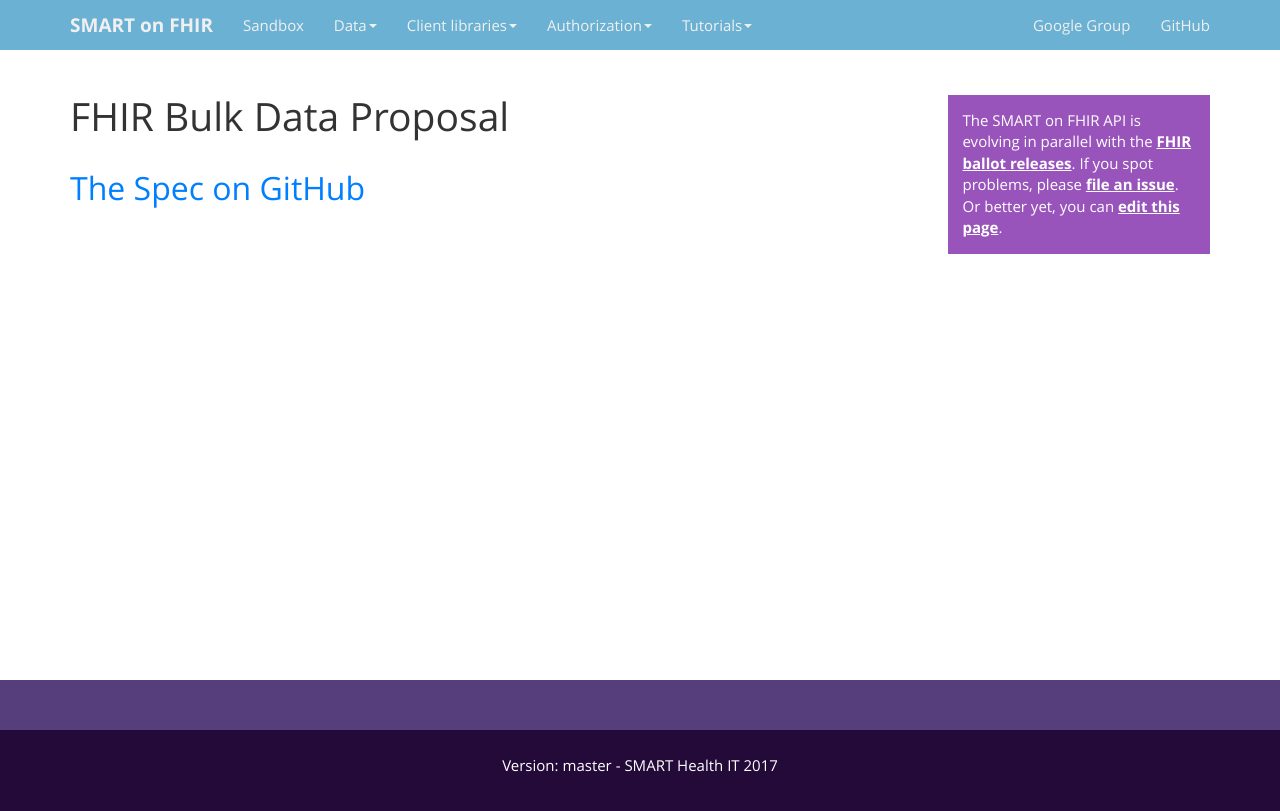
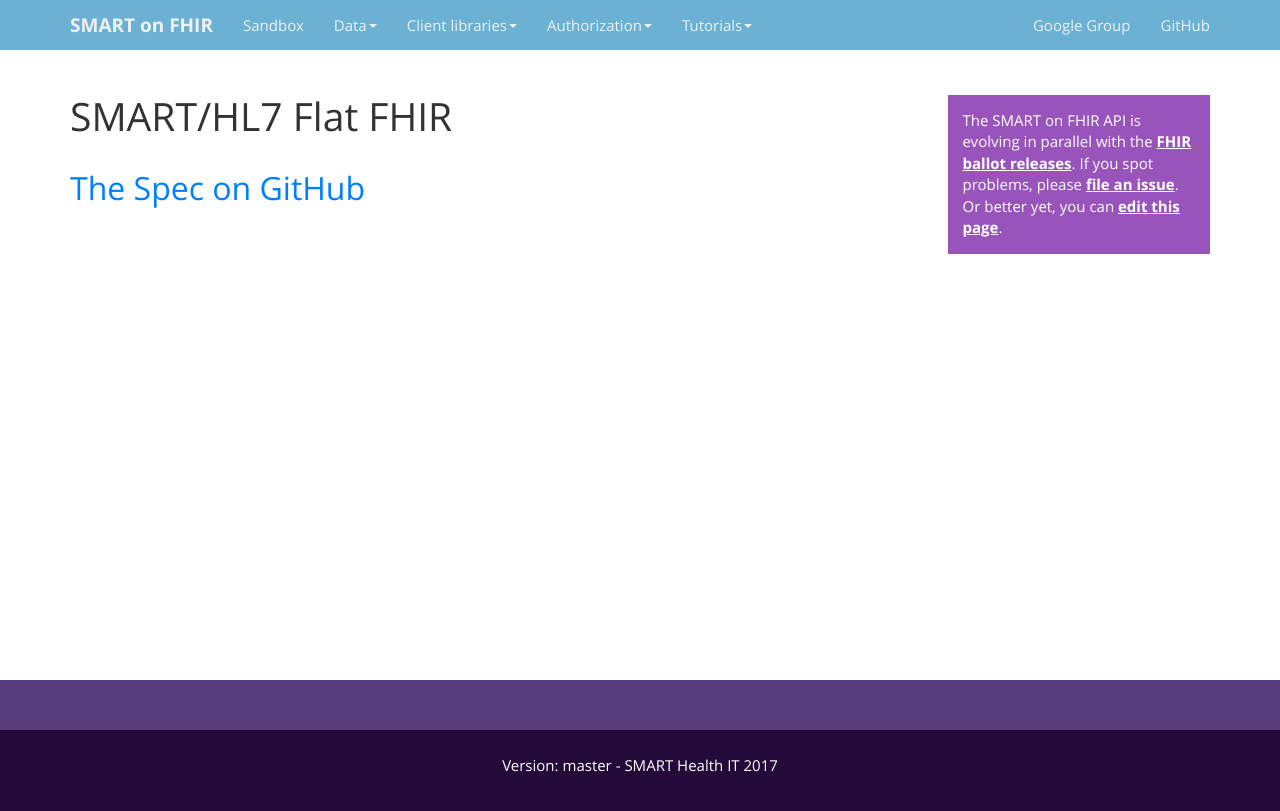
Before and after one commit to smart-on-fhir/smart-on-fhir.github.io, a Jekyll site: the page built from flat-fhir/index.md, in a window 1280 px wide. Shown: the top 811 px of the page. Built offline with Jekyll 4.4.1, drawn with Linux system fonts in a browser that asks for light colours.

Commit message:
Update index.md

```diff
--- a/flat-fhir/index.md
+++ b/flat-fhir/index.md
@@ -3,6 +3,6 @@
 title: "FHIR Bulk Data"
 ---
 
-# FHIR Bulk Data Proposal
+# SMART/HL7 Flat FHIR
 
 ## [The Spec on GitHub](https://github.com/smart-on-fhir/fhir-bulk-data-docs)
```
